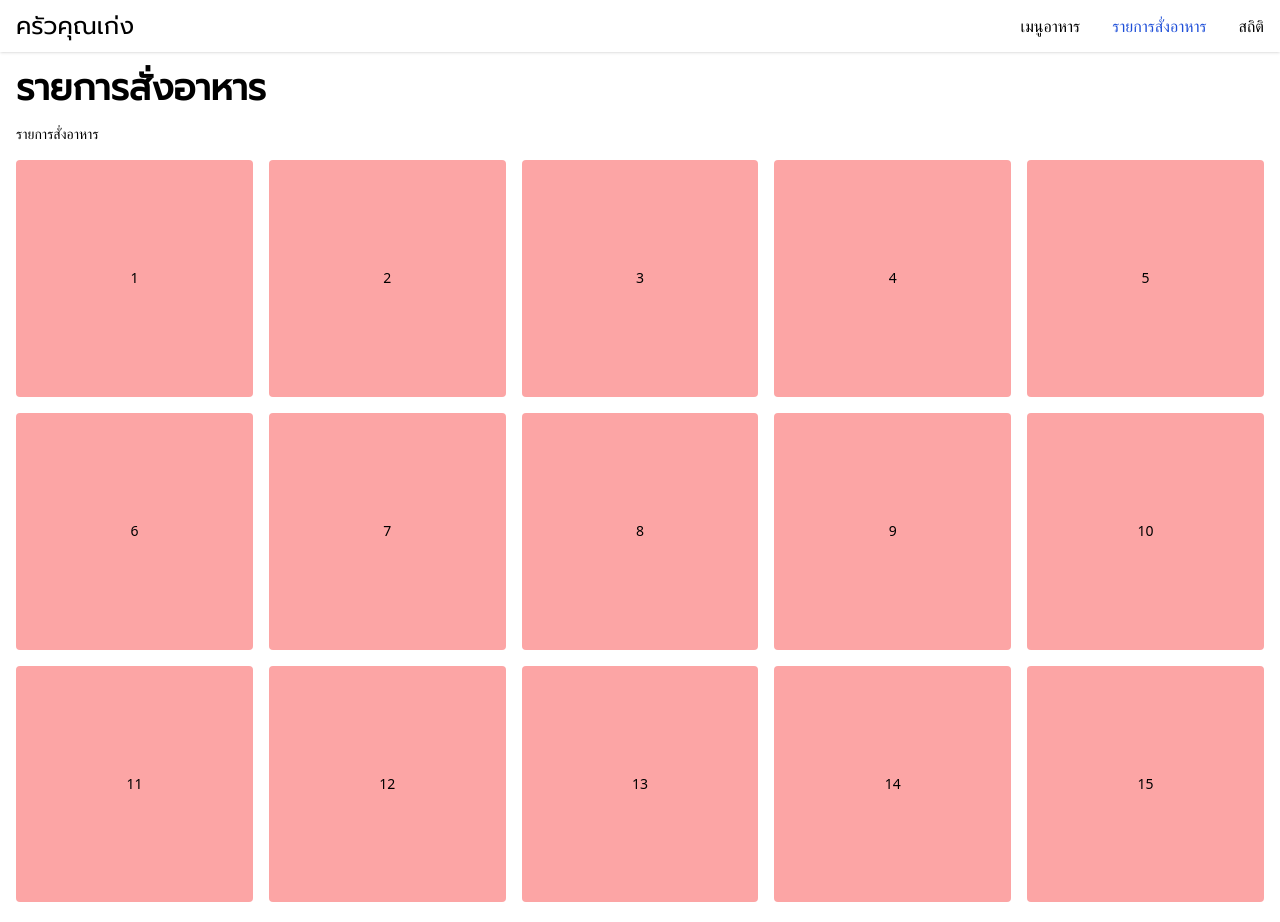
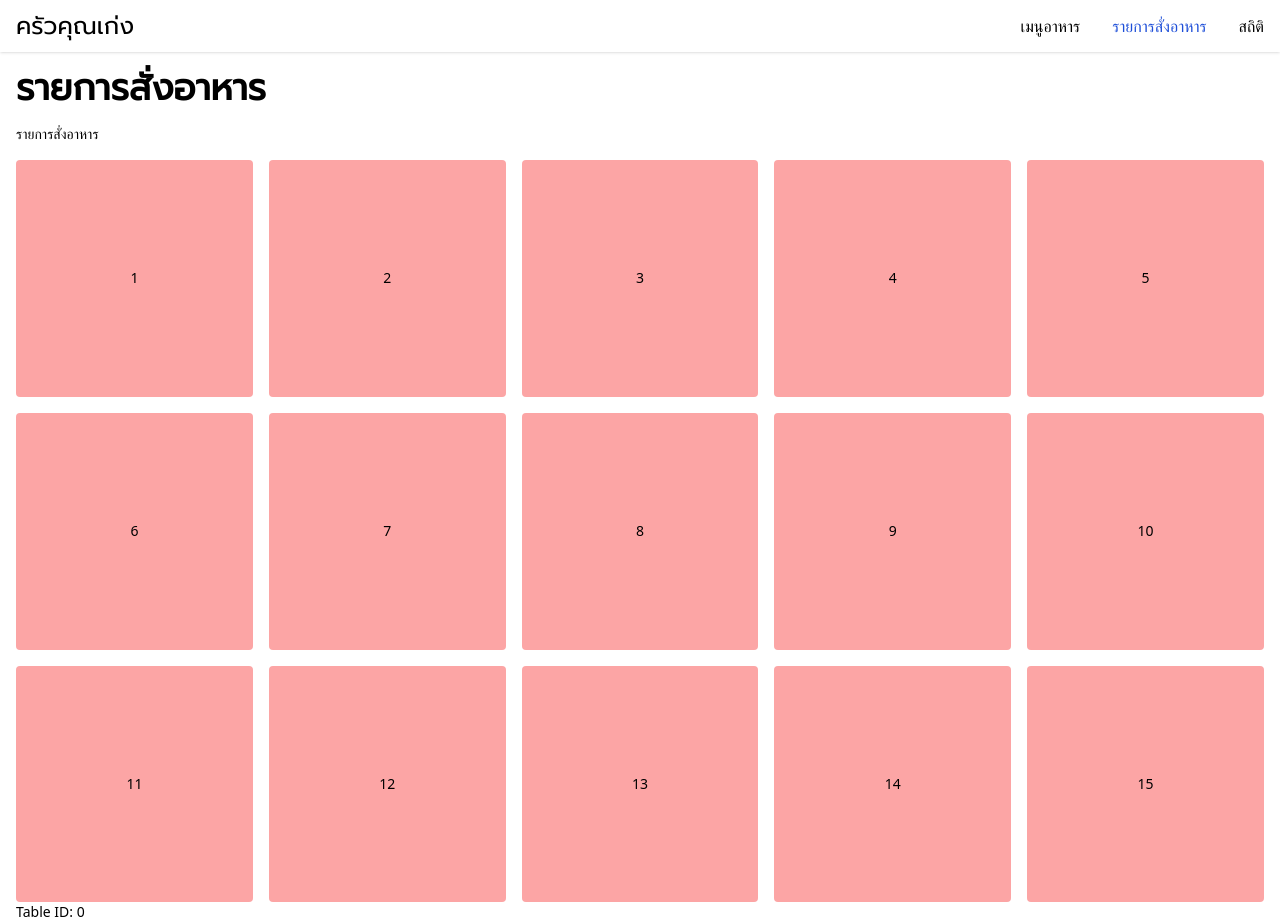
Before and after one commit to soAcademy/workshop-bin-kitchen, a React (Create React App) app: page /orders in a window 1280 px wide. Built offline with nearby package versions, Linux system fonts and the light colour scheme; a web font is replaced by a local one.

Commit message:
feat: add state for table ID to order page

```diff
--- a/src/pages/Orders.js
+++ b/src/pages/Orders.js
@@ -1,16 +1,26 @@
 // import FoodMenuList from "../components/FoodMenuList";
-export const Orders = () => (
+import { useState } from "react";
+
+export const Orders = () => {
+  const [tableId, setTableId] = useState(0);
+
+  return (
     <div className="px-4 pt-4 font-nstl text-sm">
       <h1 className="mb-4 font-prompt text-4xl font-bold">รายการสั่งอาหาร</h1>
       <p className="mb-4">รายการสั่งอาหาร</p>
       <ul className="grid grid-cols-5 grid-rows-3 justify-evenly gap-4">
         {[...Array(15).keys()].map((table, idx) => (
           <li key={idx}>
-          <button className="aspect-square w-full rounded bg-red-300">
+            <button
+              className="aspect-square w-full rounded bg-red-300"
+              onClick={() => setTableId(idx + 1)}
+            >
               {idx + 1}
             </button>
           </li>
         ))}
       </ul>
+      <div>Table ID: {tableId}</div>
     </div>
   );
+};
```
Lines whose indentation alone changed are shown as unchanged.
